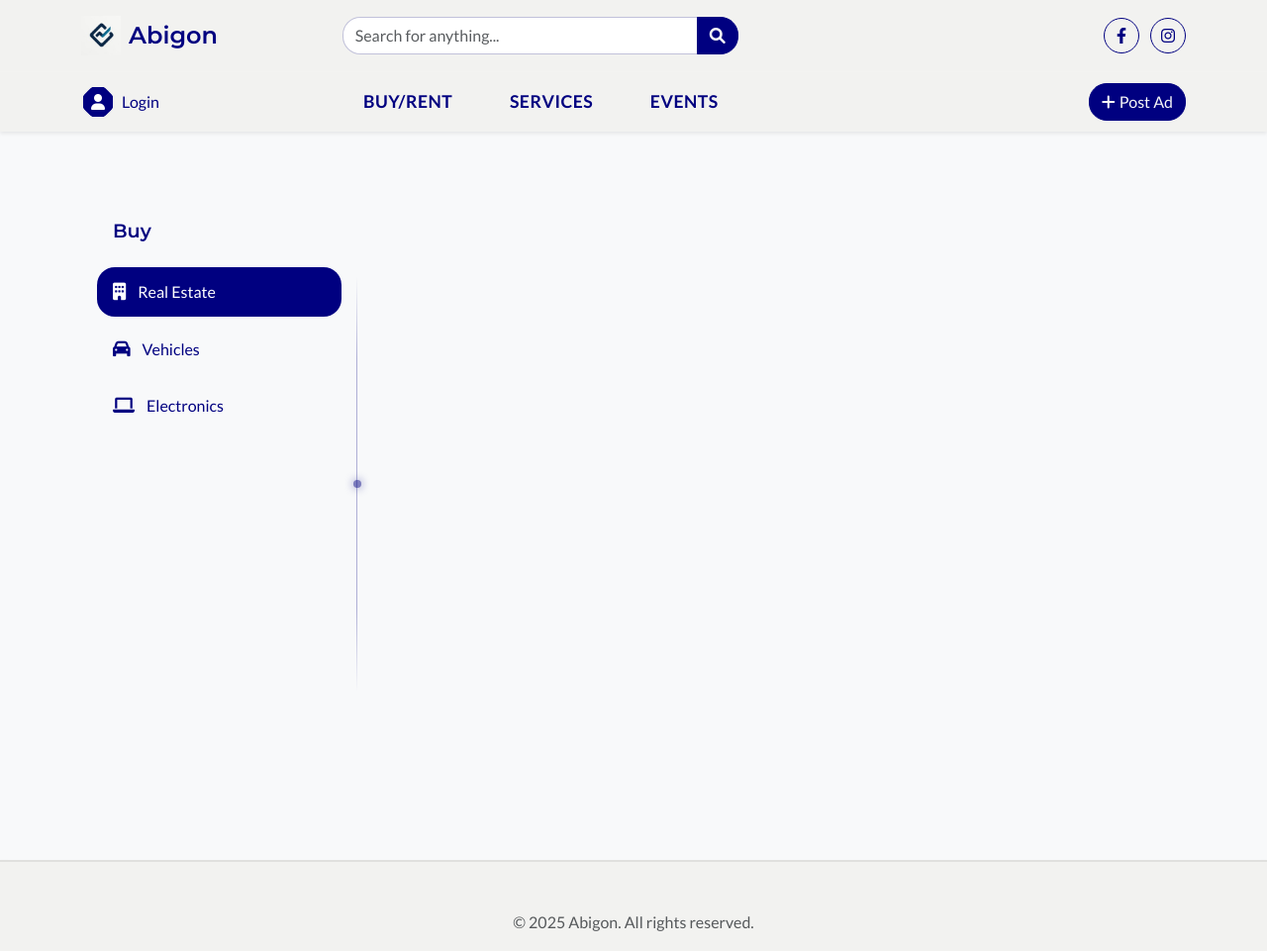
After one commit to dsergy/abigon, a Django app: page /new-post/base/ in a window 1280 px wide. The commit adds this page. Shown: the whole page at 99% size. Run offline with Django 5.2, Linux system fonts and the light colour scheme; some libraries are stand-ins or nearby versions.

Commit message:
added new post base page. version 0.0.24

```diff
--- a/ads/urls.py
+++ b/ads/urls.py
@@ -8,6 +8,7 @@ urlpatterns = [
     path('', views.AdListView.as_view(), name='ad_list'),
     path('create/', views.AdCreateView.as_view(), name='ad_create'),
     path('new-post/', views.new_post_main, name='new_post_main'),
+    path('new-post/base/', views.new_post_base, name='new_post_base'),
     path('<slug:slug>/', views.AdDetailView.as_view(), name='ad_detail'),
     path('<slug:slug>/edit/', views.AdUpdateView.as_view(), name='ad_update'),
     path('<slug:slug>/delete/', views.AdDeleteView.as_view(), name='ad_delete'),
--- a/ads/views.py
+++ b/ads/views.py
@@ -51,3 +51,10 @@ class AdDeleteView(LoginRequiredMixin, DeleteView):
 def new_post_main(request):
     """View for the new post main page."""
     return render(request, 'ads/new_post/new_post_main.html')
+
+def new_post_base(request):
+    """View for the new post base page with categories."""
+    post_type = request.GET.get('type', 'buy')
+    return render(request, 'ads/new_post/new_post_base.html', {
+        'post_type': post_type
+    })
--- a/static/css/post_main.css
+++ b/static/css/post_main.css
@@ -69,3 +69,115 @@
         font-size: 1.1rem;
     }
 }
+
+/* New Post Base Page Styles */
+.new-post-container {
+    display: flex;
+    min-height: calc(100vh - 200px);
+    background-color: var(--bg-color);
+    position: relative;
+}
+
+.new-post-sidebar {
+    width: 25%;
+    background-color: var(--sidebar-bg);
+    padding: 2rem 1rem;
+    position: relative;
+}
+
+.new-post-sidebar::after {
+    content: '';
+    position: absolute;
+    right: 0;
+    top: 50%;
+    transform: translateY(-50%);
+    height: 70%;
+    width: 1px;
+    background: linear-gradient(to bottom,
+            transparent,
+            var(--primary-color) 20%,
+            var(--primary-color) 80%,
+            transparent);
+    opacity: 0.3;
+}
+
+.new-post-content {
+    width: 75%;
+    padding: 2rem;
+    position: relative;
+}
+
+/* Add decorative elements */
+.new-post-sidebar::before {
+    content: '';
+    position: absolute;
+    right: -4px;
+    top: 50%;
+    transform: translateY(-50%);
+    width: 8px;
+    height: 8px;
+    background-color: var(--primary-color);
+    border-radius: 50%;
+    opacity: 0.5;
+    box-shadow: 0 0 10px var(--primary-color);
+}
+
+.sidebar-menu {
+    list-style: none;
+    padding: 0;
+    margin: 0;
+}
+
+.sidebar-menu-item {
+    margin-bottom: 0.5rem;
+}
+
+.sidebar-menu-link {
+    display: flex;
+    align-items: center;
+    padding: 0.75rem 1rem;
+    color: var(--text-color);
+    text-decoration: none;
+    border-radius: var(--button-radius);
+    transition: all var(--transition-speed);
+}
+
+.sidebar-menu-link:hover,
+.sidebar-menu-link.active {
+    background-color: var(--primary-color);
+    color: white;
+}
+
+.sidebar-menu-link i {
+    margin-right: 0.75rem;
+    font-size: 1.1rem;
+}
+
+.sidebar-title {
+    font-size: 1.2rem;
+    font-weight: 600;
+    margin-bottom: 1.5rem;
+    padding: 0 1rem;
+    color: var(--text-color);
+}
+
+@media (max-width: 768px) {
+    .new-post-container {
+        flex-direction: column;
+    }
+
+    .new-post-sidebar,
+    .new-post-content {
+        width: 100%;
+    }
+
+    .new-post-sidebar::after,
+    .new-post-sidebar::before {
+        display: none;
+    }
+
+    .new-post-sidebar {
+        border-right: none;
+        border-bottom: 1px solid var(--border-color);
+    }
+}
--- /dev/null
+++ b/templates/ads/new_post/new_post_base.html
@@ -0,0 +1,84 @@
+{% extends "base.html" %}
+{% load static %}
+
+{% block title %}Create New {{ post_type|title }} - Abigon{% endblock %}
+
+{% block extra_css %}
+<link rel="stylesheet" href="{% static 'css/post_main.css' %}">
+{% endblock %}
+
+{% block content %}
+<div class="new-post-container">
+    <!-- Left Sidebar -->
+    <div class="new-post-sidebar">
+        <h2 class="sidebar-title">{{ post_type|title }}</h2>
+        <ul class="sidebar-menu">
+            {% if post_type == 'buy' %}
+            <li class="sidebar-menu-item">
+                <a href="#real-estate" class="sidebar-menu-link active">
+                    <i class="fas fa-building"></i>
+                    Real Estate
+                </a>
+            </li>
+            <li class="sidebar-menu-item">
+                <a href="#vehicles" class="sidebar-menu-link">
+                    <i class="fas fa-car"></i>
+                    Vehicles
+                </a>
+            </li>
+            <li class="sidebar-menu-item">
+                <a href="#electronics" class="sidebar-menu-link">
+                    <i class="fas fa-laptop"></i>
+                    Electronics
+                </a>
+            </li>
+            {% elif post_type == 'service' %}
+            <li class="sidebar-menu-item">
+                <a href="#legal-financial" class="sidebar-menu-link active">
+                    <i class="fas fa-balance-scale"></i>
+                    Legal & Financial Services
+                </a>
+            </li>
+            <li class="sidebar-menu-item">
+                <a href="#home-maintenance" class="sidebar-menu-link">
+                    <i class="fas fa-home"></i>
+                    Home & Maintenance Services
+                </a>
+            </li>
+            <li class="sidebar-menu-item">
+                <a href="#transportation" class="sidebar-menu-link">
+                    <i class="fas fa-truck"></i>
+                    Transportation & Moving
+                </a>
+            </li>
+            {% elif post_type == 'event' %}
+            <li class="sidebar-menu-item">
+                <a href="#concerts" class="sidebar-menu-link active">
+                    <i class="fas fa-music"></i>
+                    Concerts & Performances
+                </a>
+            </li>
+            <li class="sidebar-menu-item">
+                <a href="#sports" class="sidebar-menu-link">
+                    <i class="fas fa-futbol"></i>
+                    Sports & Recreation
+                </a>
+            </li>
+            <li class="sidebar-menu-item">
+                <a href="#other-events" class="sidebar-menu-link">
+                    <i class="fas fa-calendar"></i>
+                    Other Events
+                </a>
+            </li>
+            {% endif %}
+        </ul>
+    </div>
+
+    <!-- Right Content -->
+    <div class="new-post-content">
+        {% block post_content %}
+        <!-- Content will be overridden by child templates -->
+        {% endblock %}
+    </div>
+</div>
+{% endblock %}
--- a/templates/ads/new_post/new_post_main.html
+++ b/templates/ads/new_post/new_post_main.html
@@ -17,15 +17,15 @@
     </p>
 
     <div class="post-main-buttons">
-        <a href="{% url 'ads:ad_create' %}?type=buy" class="post-main-button">
+        <a href="{% url 'ads:new_post_base' %}?type=buy" class="post-main-button">
             <i class="fas fa-home"></i>
             Buy/Rent
         </a>
-        <a href="{% url 'ads:ad_create' %}?type=service" class="post-main-button">
+        <a href="{% url 'ads:new_post_base' %}?type=service" class="post-main-button">
             <i class="fas fa-tools"></i>
             Services
         </a>
-        <a href="{% url 'ads:ad_create' %}?type=event" class="post-main-button">
+        <a href="{% url 'ads:new_post_base' %}?type=event" class="post-main-button">
             <i class="fas fa-calendar-alt"></i>
             Events
         </a>
```
